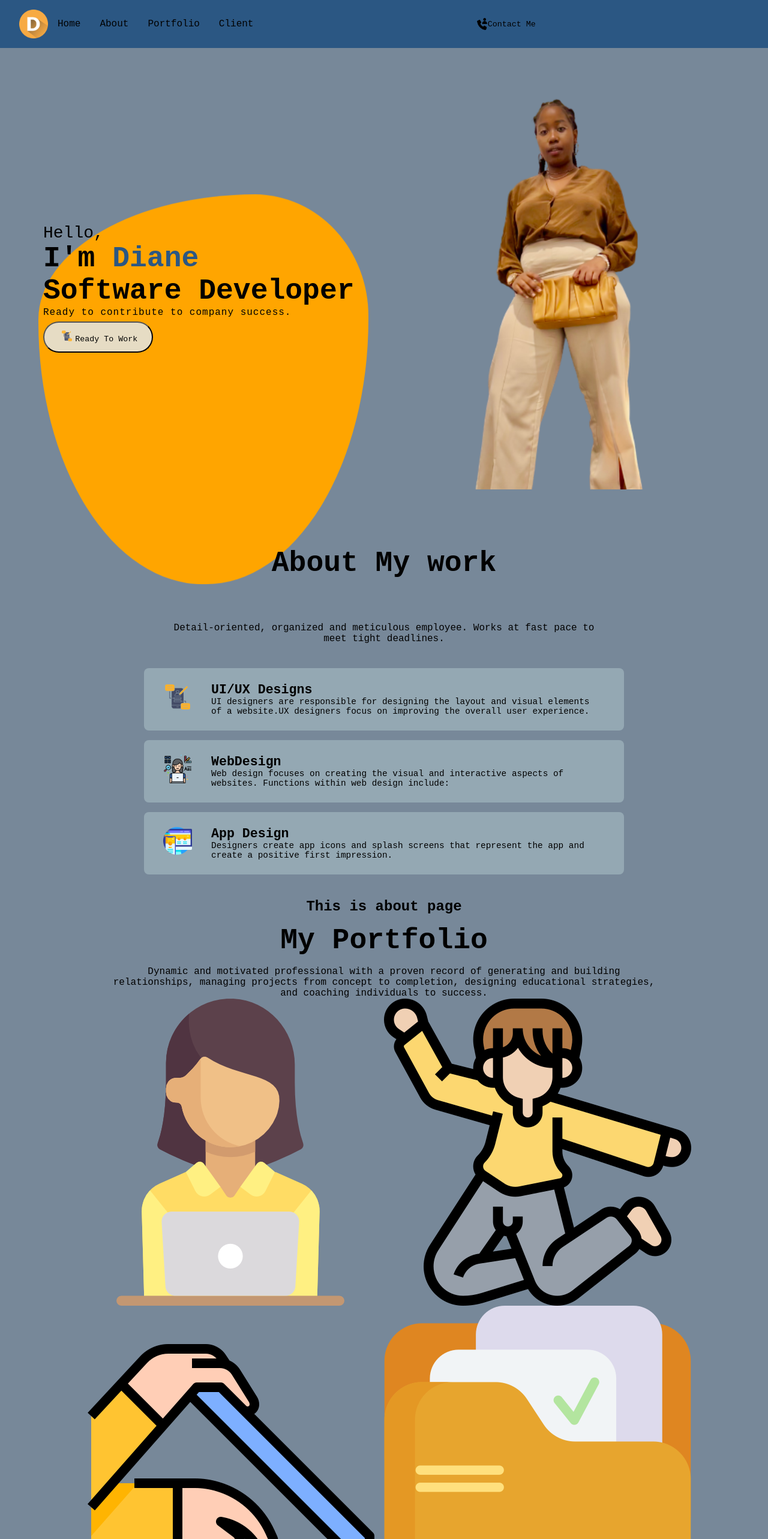
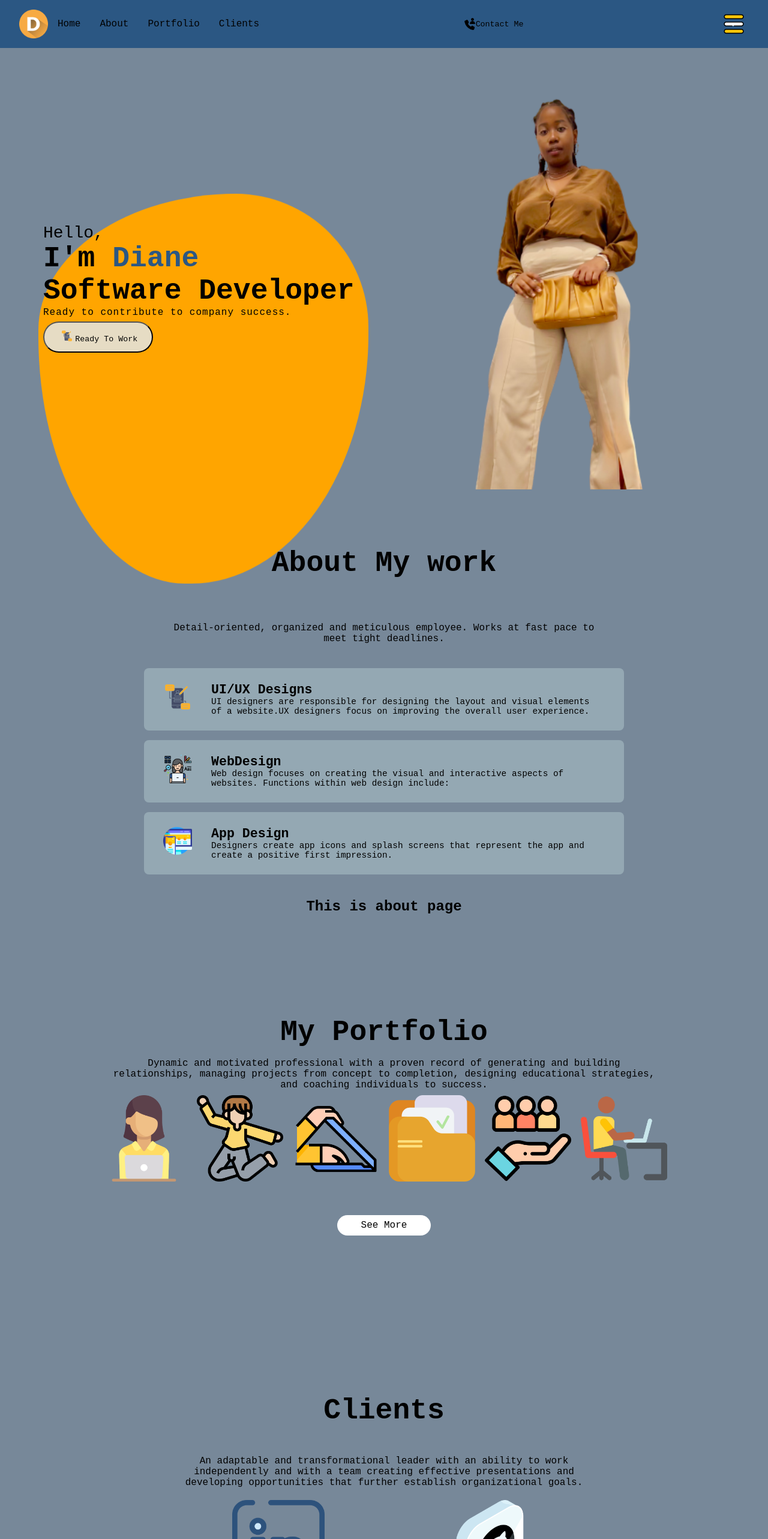
Before and after one commit to ReicaD/DianeB-CodeCanvas, a React (Create React App) app in the folder client/: page / in a window 1280 px wide. Shown: the top 2566 px of the page at 60% size. Built offline with nearby package versions, Linux system fonts and the light colour scheme.

Commit message:
modified with menubar & bug fixing

```diff
--- a/client/src/components/Navbar/navbar.css
+++ b/client/src/components/Navbar/navbar.css
@@ -45,3 +45,44 @@
   height: 100;
   width: 1.2rem;
 }
+
+.active {
+  color: orange;
+  padding-bottom: 00.5rem;
+  border-bottom: 3px solid orange;
+}
+
+.navMenu {
+  position: absolute;
+  top: 4rem;
+  right: 2rem;
+  z-index: 2;
+  display: flex;
+  flex-direction: column;
+  padding: 0.5rem;
+  height: fit-content;
+  min-width: 15rem;
+  background-color: beige;
+  border-radius: 1rem;
+}
+
+.mobMenu {
+  height: fit-content;
+  top: 4rem;
+  right: 2rem;
+  width: 50px;
+  z-index: 2;
+  display: flex;
+  flex-direction: column;
+  padding: 0.5rem;
+}
+
+.listItem{
+  color: black;
+  padding:0.5rem;
+  font-weight: bold;
+  border-radius: 0.5rem;
+  opacity:0.5rem;
+  margin: 0.25rem;
+  background: rgb(209, 160, 70);
+}
--- a/client/src/components/Navbar/navbar.js
+++ b/client/src/components/Navbar/navbar.js
@@ -1,10 +1,12 @@
-import React from "react";
+import React, { useState } from "react";
 import "./navbar.css";
 import logo from "../../assets2/letter-d.png";
 import contactImg from "../../assets2/contact (1).png";
 import { Link } from "react-scroll";
+import menu from "../../assets2/menu.png";
 
 function Navbar() {
+  const [showMenu,setShowMenu] = useState(false)
   return (
     <nav className="navbar">
       <img src={logo} alt="Logo" className="logo" />
@@ -12,20 +14,24 @@ function Navbar() {
         <Link activeClass="active" to="intro"  spy={true} smooth={true} offset={100} duration={500} className="desktopMenuListItem">Home</Link>
         <Link activeClass="active" to="skills"  spy={true} smooth={true} offset={100} duration={500} className="desktopMenuListItem">About</Link>
         <Link activeClass="active" to="works"  spy={true} smooth={true} offset={100} duration={500} className="desktopMenuListItem">Portfolio</Link>
-        <Link activeClass="active" to="client"  spy={true} smooth={true} offset={100} duration={500} className="desktopMenuListItem">Client</Link>
+        <Link activeClass="active" to="clients"  spy={true} smooth={true} offset={100} duration={500} className="desktopMenuListItem">Clients</Link>
       </div>
       <button className="desktopMenuBtn" onClick={()=>{
-         document.getElementById("contact").scrollIntoView({behaviour:"smooth"});
+        document.getElementById("contact").scrollIntoView({behaviour:"smooth"});
       }}>
-        <img src={contactImg} alt="" className="desktopMenuImg" />
-        Contact Me
-      </button>
+        <img src={contactImg} alt="" className="desktopMenuImg" />Contact Me</button>
+
+        <img src={menu} alt="Menu" className="mobMenu" onClick={()=>setShowMenu(!showMenu)} />
+        <div className="navMenu" style={{display: showMenu? "flex":"none"}}>
+
+        <Link activeClass="active" to="intro"  spy={true} smooth={true} offset={100} duration={500} className="listItem" onClick={()=>setShowMenu(false)}>Home</Link>
+        <Link activeClass="active" to="skills"  spy={true} smooth={true} offset={-50} duration={500} className="listItem" onClick={()=>setShowMenu(false)}>About</Link>
+        <Link activeClass="active" to="works"  spy={true} smooth={true} offset={-50} duration={500} className="listItem" onClick={()=>setShowMenu(false)}>Portfolio</Link>
+        <Link activeClass="active" to="clients"  spy={true} smooth={true} offset={-50} duration={500} className="listItem" onClick={()=>setShowMenu(false)}>Clients</Link>
+        <Link activeClass="active" to="contact"  spy={true} smooth={true} offset={-50} duration={500} className="listItem" onClick={()=>setShowMenu(false)}>Contact</Link>
+      </div>
     </nav>
   );
 }
 
 export default Navbar;
-
-{/* <Link to="about"  className="desktopMenuListItem">About</Link>
-<Link to="portfolio" className="desktopMenuListItem">Portfolio</Link>
-<Link to="client" className="desktopMenuListItem">Client</Link> */}
--- a/client/src/components/Works/works.css
+++ b/client/src/components/Works/works.css
@@ -32,9 +32,9 @@
   max-width: 65rem;
 }
 
-.workImg {
+.worksImg {
   object-fit: cover;
-  height: 2rem;
+  height: 9rem;
   margin: 0.5rem;
 
 }
--- a/client/src/components/Works/works.js
+++ b/client/src/components/Works/works.js
@@ -19,16 +19,14 @@ function Works() {
         to success.
       </span>
       <div className="worksImgs">
-        <img src={Portfolio1} alt="portfolio1" className="wokrsImg" />
-        <img src={Portfolio2} alt="portfolio2" className="wokrsImg" />
-        <img src={Portfolio3} alt="portfolio3" className="wokrsImg" />
-        <img src={Portfolio4} alt="portfolio4" className="wokrsImg" />
-        <img src={Portfolio5} alt="portfolio5" className="wokrsImg" />
-        <img src={Portfolio6} alt="portfolio6" className="wokrsImg" />
+        <img src={Portfolio1} alt="portfolio1" className="worksImg" />
+        <img src={Portfolio2} alt="portfolio2" className="worksImg" />
+        <img src={Portfolio3} alt="portfolio3" className="worksImg" />
+        <img src={Portfolio4} alt="portfolio4" className="worksImg" />
+        <img src={Portfolio5} alt="portfolio5" className="worksImg" />
+        <img src={Portfolio6} alt="portfolio6" className="worksImg" />
       </div>
-      <button className="workBtn">
-        See More
-      </button>
+      <button className="workBtn">See More</button>
     </section>
   );
 }
```
Also changed, not shown: client/src/assets2/menu.png (added).
